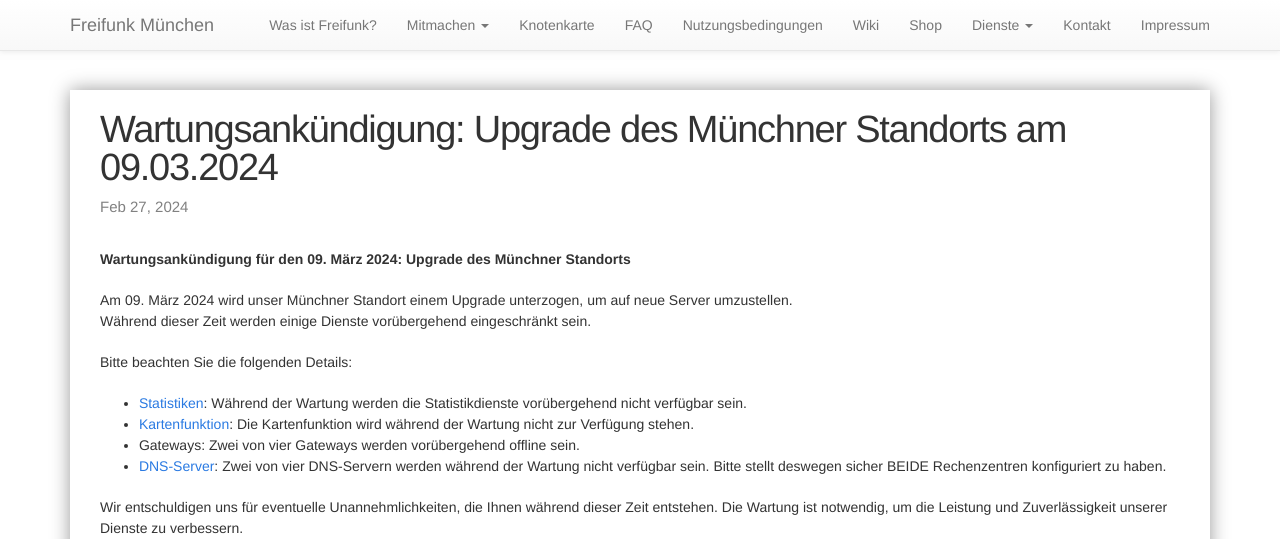
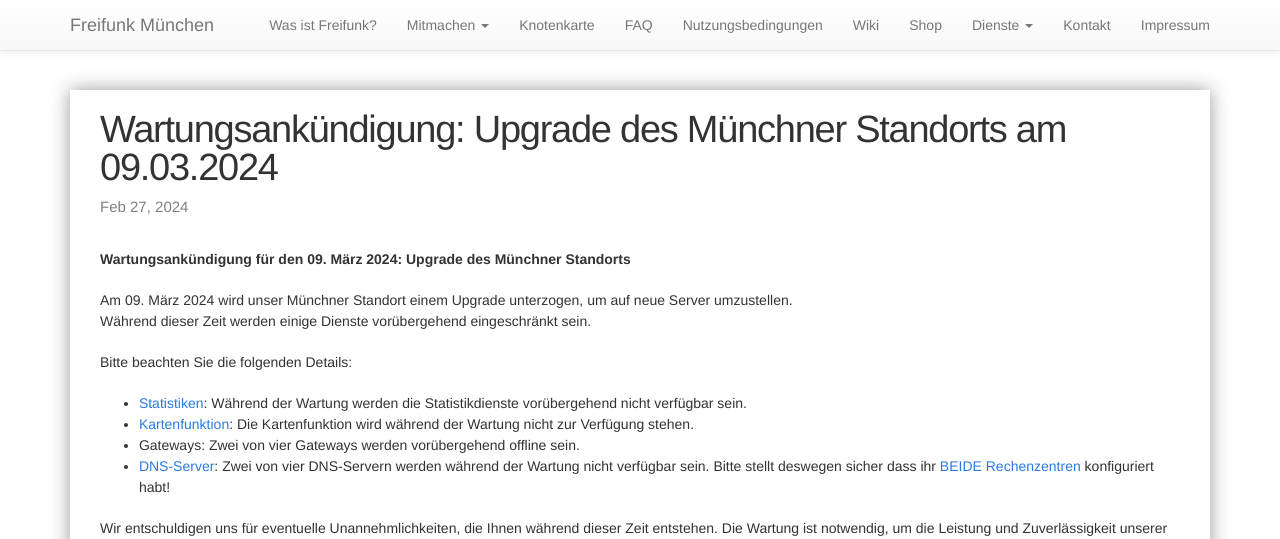
Before and after one commit to freifunkMUC/freifunkmuc.github.io, a Jekyll site: the page built from _posts/2024-02-27-wartungsarbeiten-neue-server-muc.markdown, in a window 1280 px wide and 1380 px high, cut to the strip 0-539 px from the top of the window. Built offline with Jekyll 4.4.1, drawn with Linux system fonts in a browser that asks for light colours.

Commit message:
Fix stuff

```diff
--- a/_posts/2024-02-27-wartungsarbeiten-neue-server-muc.markdown
+++ b/_posts/2024-02-27-wartungsarbeiten-neue-server-muc.markdown
@@ -14,11 +14,11 @@ Bitte beachten Sie die folgenden Details:
 - [Statistiken](https://stats.ffmuc.net/): Während der Wartung werden die Statistikdienste vorübergehend nicht verfügbar sein.
 - [Kartenfunktion](https://map.ffmuc.net/): Die Kartenfunktion wird während der Wartung nicht zur Verfügung stehen.
 - Gateways: Zwei von vier Gateways werden vorübergehend offline sein.
-- [DNS-Server](https://ffmuc.net/wiki/doku.php?id=knb:dns): Zwei von vier DNS-Servern werden während der Wartung nicht verfügbar sein. Bitte stellt deswegen sicher BEIDE Rechenzentren konfiguriert zu haben.
+- [DNS-Server](https://ffmuc.net/wiki/doku.php?id=knb:dns): Zwei von vier DNS-Servern werden während der Wartung nicht verfügbar sein. Bitte stellt deswegen sicher dass ihr [BEIDE Rechenzentren](https://ffmuc.net/wiki/doku.php?id=knb:dns) konfiguriert habt!
 
 Wir entschuldigen uns für eventuelle Unannehmlichkeiten, die Ihnen während dieser Zeit entstehen. Die Wartung ist notwendig, um die Leistung und Zuverlässigkeit unserer Dienste zu verbessern.
 
-|![Neue Server 1](assets/posts/2024-02-27-upgrade1.jpeg){: height="400px" }|![Neue Server 2](/assets/posts/2024-02-27-upgrade2.jpeg){: height="400px" }|![Neue Server 3](/assets/posts/2024-02-27-upgrade3.jpeg){: height="400px" }
+|![Neue Server 1](/assets/posts/2024-02-27-upgrade1.jpeg){: height="400px" }|![Neue Server 2](/assets/posts/2024-02-27-upgrade2.jpeg){: height="400px" }|![Neue Server 3](/assets/posts/2024-02-27-upgrade3.jpeg){: height="400px" }
 
 Bitte beachten Sie, dass es sich hierbei um eine vorläufige Ankündigung handelt und Änderungen vorbehalten sind.
 
```
